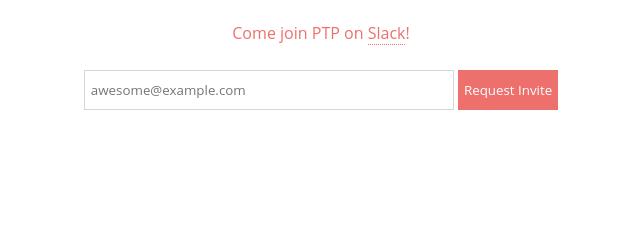
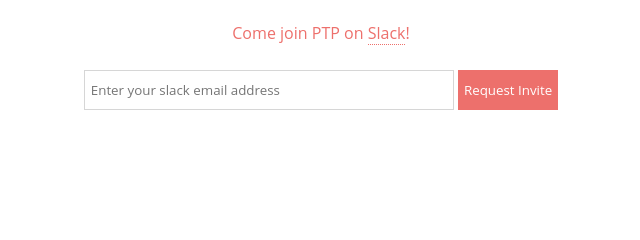
Before and after one commit to ptp-chat/ptp-chat.github.io, a plain HTML site: page join.html in a window 1280 px wide. Shown: the part 314-554 px from the top of the page, 319-959 px from the left. Drawn offline with Linux system fonts and the light colour scheme.

Commit message:
Made placeholder more descriptive

```diff
--- a/join.html
+++ b/join.html
@@ -14,7 +14,7 @@
         </div>
         <div class="motto">Come join PTP on <a href="https://slack.com/" target="_blank">Slack</a>!</div>
         <form class="join-form">
-            <input type="email" name="email" placeholder="awesome@example.com">
+            <input type="email" name="email" placeholder="Enter your slack email address">
             <button type="submit">Request Invite</button>
         </form>
         <div class="footer">
```
